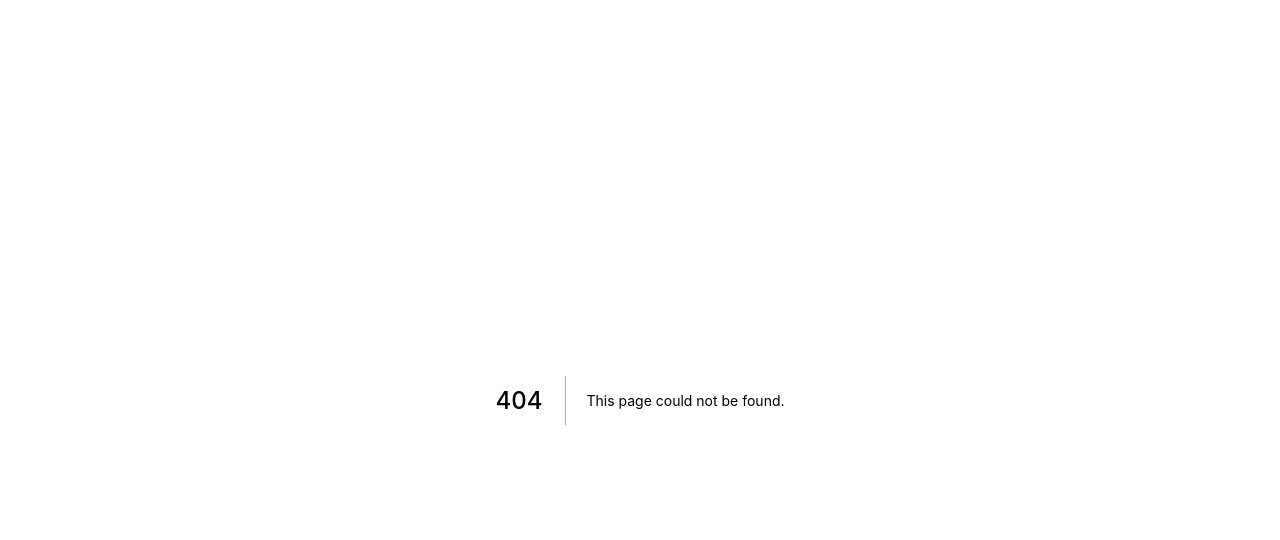
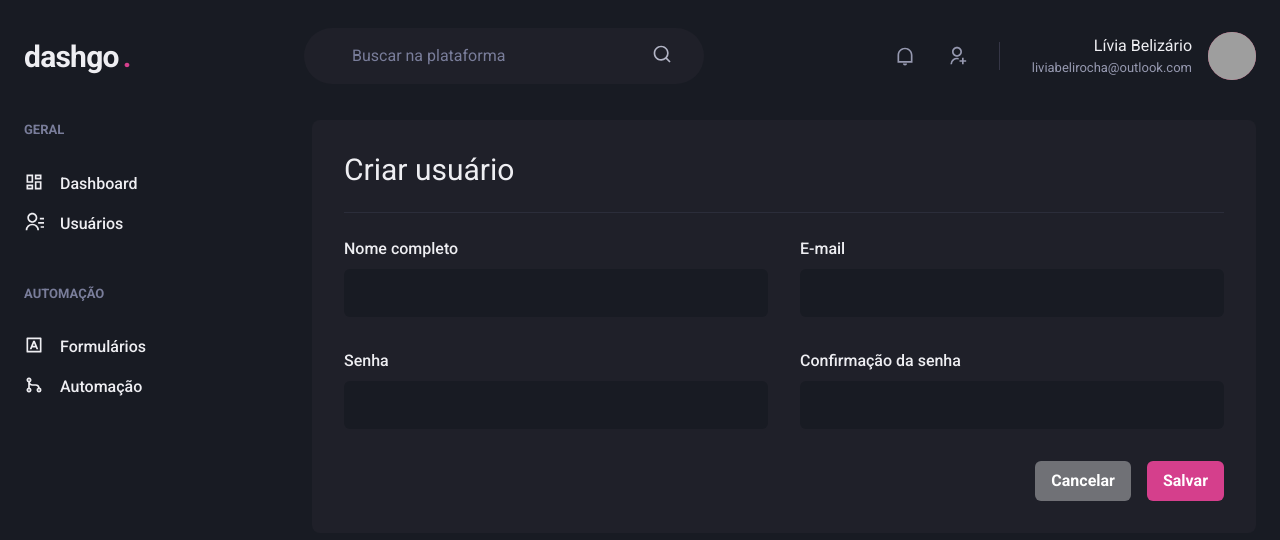
Before and after one commit to liviabelirocha/dashgo, a Next.js app: page /users/create in a window 1280 px wide. Before the commit this address had no page. Shown: the top 540 px of the page. Built offline with nearby package versions, Linux system fonts and the light colour scheme; grey boxes are pictures that could not be loaded.

Commit message:
feat: create user page

```diff
--- /dev/null
+++ b/src/pages/users/create.tsx
@@ -0,0 +1,66 @@
+import {
+  Box,
+  Button,
+  Checkbox,
+  Divider,
+  Flex,
+  Heading,
+  HStack,
+  Icon,
+  SimpleGrid,
+  Table,
+  Tbody,
+  Td,
+  Text,
+  Th,
+  Thead,
+  Tr,
+  VStack,
+} from "@chakra-ui/react";
+import { RiAddLine, RiPencilLine } from "react-icons/ri";
+
+import { Input } from "../../components/Form/Input";
+import { Header } from "../../components/Header";
+import { Sidebar } from "../../components/Sidebar";
+
+export default function CreateUser() {
+  return (
+    <Box>
+      <Header />
+
+      <Flex w="100%" my="6" maxW={1480} mx="auto" px="6">
+        <Sidebar />
+
+        <Box flex="1" borderRadius="8" bg="gray.800" p="8">
+          <Heading size="lg" fontWeight="normal">
+            Criar usuário
+          </Heading>
+          <Divider my="6" borderColor="gray.700" />
+
+          <VStack spacing="8">
+            <SimpleGrid minChildWidth={240} spacing="8" w="100%">
+              <Input name="name" label="Nome completo" />
+              <Input name="email" label="E-mail" type="email" />
+            </SimpleGrid>
+
+            <SimpleGrid minChildWidth={240} spacing="8" w="100%">
+              <Input name="password" type="password" label="Senha" />
+              <Input
+                name="password_confirmation"
+                type="password"
+                label="Confirmação da senha"
+              />
+            </SimpleGrid>
+          </VStack>
+
+          <Flex mt="8" justify="flex-end">
+            <HStack spacing="4">
+              <Button colorScheme="whiteAlpha">Cancelar</Button>
+              <Button colorScheme="pink">Salvar</Button>
+            </HStack>
+          </Flex>
+        </Box>
+      </Flex>
+    </Box>
+  );
+}
```
